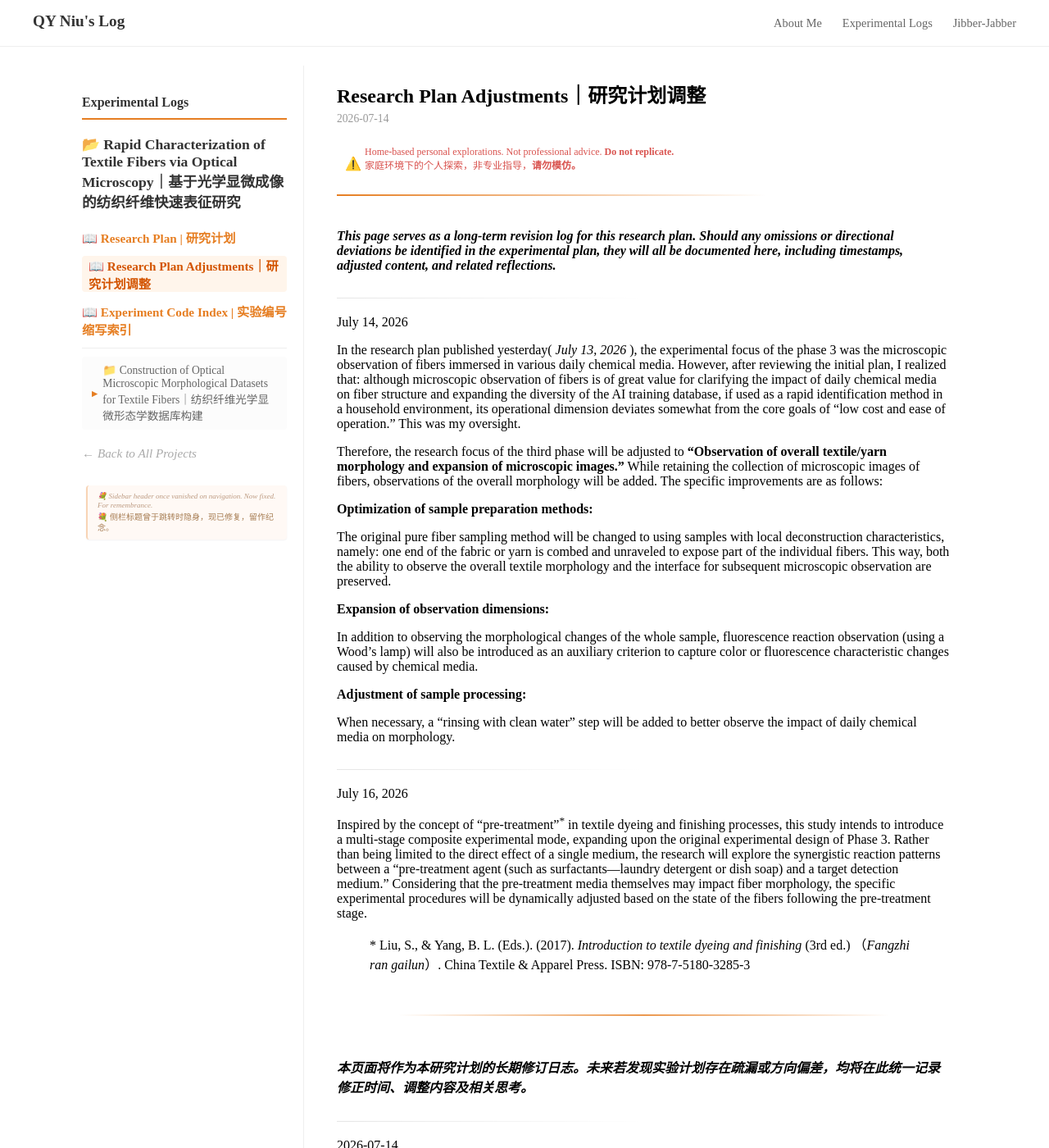
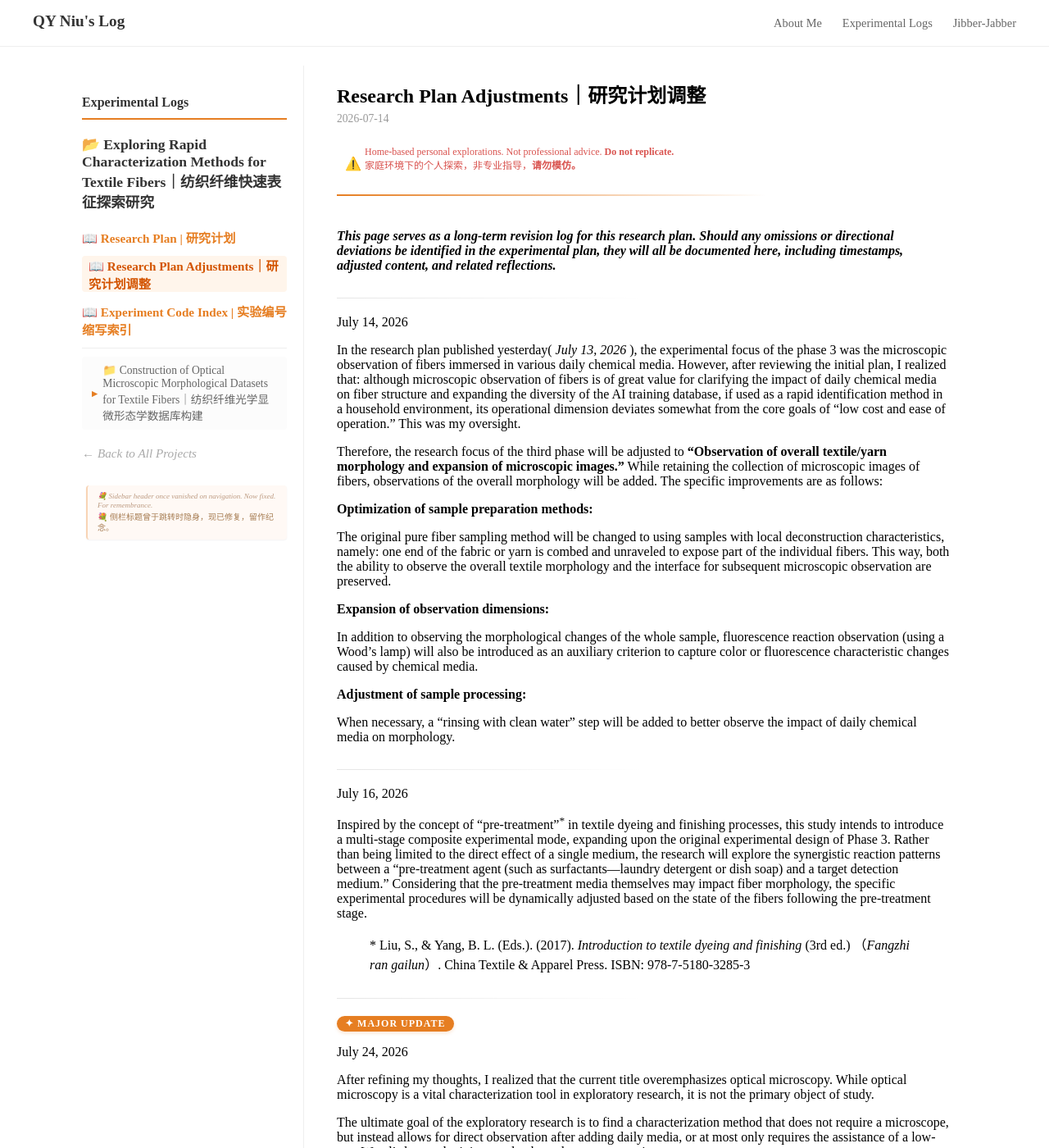
Before and after one commit to nqy-exp/nqy-exp.github.io, a Jekyll site: the page built from _projects/projectA/pa-rp-adjust.md, in a window 1280 px wide and 1400 px high. Shown: the whole window at 82% size. Built offline with Jekyll 4.4.1, drawn with Linux system fonts in a browser that asks for light colours; some of the changed text lies outside the part shown.

Commit message:
change the title of PA

```diff
--- a/_config.yml
+++ b/_config.yml
@@ -10,7 +10,7 @@ collections:
 
 # 使用双引号包裹所有字符串，防止特殊字符干扰解析
 project_mapping:
-  "projecta": "Rapid Characterization of Textile Fibers via Optical Microscopy｜基于光学显微成像的纺织纤维快速表征研究"
+  "projecta": "Exploring Rapid Characterization Methods for Textile Fibers｜纺织纤维快速表征探索研究"
   "projecta1": "Construction of Optical Microscopic Morphological Datasets for Textile Fibers｜纺织纤维光学显微形态学数据库构建"
   "projecta2": "Exploration of Automated Fiber Identification via Computer Vision｜基于计算机视觉的纤维成分自动识别方案探索"
   "projecta3": "Impact of Common Household Liquids on the Morphological Stability of Textile Fibers｜日常化学介质对纺织纤维形态的影响研究"
--- a/_projects/projectA/pa-rp-adjust.md
+++ b/_projects/projectA/pa-rp-adjust.md
@@ -38,13 +38,30 @@ Inspired by the concept of "pre-treatment"<sup class="reference">*</sup> in text
 
 >\* Liu, S., & Yang, B. L. (Eds.). (2017). _Introduction to textile dyeing and finishing_ (3rd ed.) （*Fangzhi ran gailun*）. China Textile & Apparel Press. ISBN: 978-7-5180-3285-3
 
+<div class="light-divider"></div>
+
+<span class="update-badge">Major Update</span>
+
+July 24, 2026
+
+After refining my thoughts, I realized that the current title overemphasizes optical microscopy. While optical microscopy is a vital characterization tool in exploratory research, it is not the primary object of study.
+
+The ultimate goal of the exploratory research is to find a characterization method that does not require a microscope, but instead allows for direct observation after adding daily media, or at most only requires the assistance of a low-cost Wood's lamp, obtaining results through cross-comparison.
+
+Furthermore, I want to clarify the core significance of **Phase II (AI assistance)**: if rapid and accurate judgment can be achieved through AI training, it will significantly expand the range of testable fabrics in Phase III. Conversely, should Phase II fail, the research scope would be limited to testing known materials, thereby restricting the breadth of the study.
+
+In short, the core objective of this exploratory research is not merely the success of AI training or the application of microscopy; these are simply the means used to expand the testing scope, facilitate observation, and acquire more fiber information.
+
+Therefore, to more accurately express the research purpose, the title has been updated to: **Exploring Rapid Characterization Methods for Textile Fibers | 纺织纤维快速表征探索研究**
+
+
 ---
 
 <em><strong>本页面将作为本研究计划的长期修订日志。未来若发现实验计划存在疏漏或方向偏差，均将在此统一记录修正时间、调整内容及相关思考。</strong></em>
 
 <div class="light-divider"></div>
 
-2026-07-14
+2026.07.14
 
 在昨天（ *2026-07-13* ）发布的研究计划中，第三阶段的实验重心在对于浸润过各种日常化学介质的纤维的显微镜观察。但在对初步方案进行复盘后，我意识到：虽然针对纤维的显微观察对于明确日常化学介质对纤维结构的影响，以及扩充 AI训练数据库的多样性具有重要价值，但若以此作为家庭环境下的快速鉴别手段，其操作维度与“低成本、易操作”的核心目标存在一定偏差。这是我的疏漏。
 
@@ -65,6 +82,23 @@ Inspired by the concept of "pre-treatment"<sup class="reference">*</sup> in text
 
 <div class="light-divider"></div>
 
-2026-07-16
+2026.07.16
 
 在阅读书籍时，受纺织染整工艺中“前处理”<sup class="reference">*</sup>的启发，拟在第三阶段原本的实验之外，再引入多级复合实验模式。不再局限于单一介质的直接作用，而是探索“预处理剂（如表面活性剂——洗衣液或者洗碗液）+ 目标检测介质”的协同反应规律。考虑到预处理的介质本身会对纤维形态产生影响，具体的实验步骤将根据预处理后的纤维状态进行动态调整。
+
+<div class="light-divider"></div>
+
+<span class="update-badge">重大更新</span>
+
+2026.07.24
+
+在整理了一下思路之后，我意识到目前的标题过于强调光学显微镜了。光学显微镜虽然是探索研究中的一个重要的表征手段，但是并不是重点研究对象。
+
+探索研究的最终目的是寻找到一种无需借助显微镜，而是滴入日常介质后，进行直接观察，或至多仅需借助低成本的伍德氏灯进行辅助，通过交叉对比后得出结果的表征手法。
+
+同时，我需要明确**第二阶段AI辅助**的核心意义：如果能够通过 AI 训练实现AI辅助快速准确的判定，将极大扩展第三阶段可测试的布料范围。反之，若第二阶段失败，研究范围将被局限于已知材料的测试，从而限制了研究对象的广度。
+
+总之，这项探索性研究的核心目标，并非仅仅是 AI 训练的成功或显微镜的应用，这些都只是为了扩大测试范围、辅助观察并获取更多纤维信息的手段。
+
+因此为了更加明确地表达研究目的，将研究标题更改为：
+**Exploring Rapid Characterization Methods for Textile Fibers｜纺织纤维快速表征探索研究**
--- a/assets/css/style.css
+++ b/assets/css/style.css
@@ -1447,6 +1447,35 @@ box-shadow: 0 1px 2px rgba(0,0,0,0.05);
   transform: scale(1.05);    /* 核心：轻微放大 5%。这个比例最自然，不会显得突兀 */
 }
 
+/* =========================================
+   重要更新徽标 (Major Update Badge)
+   ========================================= */
+
+.update-badge {
+    display: inline-flex;         /* 允许图标和文字并排 */
+    align-items: center;          /* 垂直居中 */
+    padding: 2px 10px;            /* 呼吸感边距 */
+    font-size: 0.75em;            /* 字号稍小，显得精致 */
+    font-weight: bold !important; /* 必须加粗以示重要 */
+    text-transform: uppercase;    /* 全部大写，增加权威感 */
+    letter-spacing: 1px;          /* 字符间距，增加高级感 */
+
+    background-color: #e67e22;    /* 使用你的品牌橙色 */
+    color: #ffffff !important;    /* 文字纯白，对比度高 */
+    border-radius: 50px;          /* 胶囊形状 */
+
+    margin-right: 8px;            /* 与后面文字的距离 */
+    vertical-align: middle;       /* 与前后行内文字对齐 */
+    box-shadow: 0 2px 4px rgba(230, 126, 34, 0.2); /* 微弱阴影，增加立体感 */
+}
+
+/* 徽标前面的小图标 (可选) */
+.update-badge::before {
+    content: "✦";                 /* 使用一个精致的星星或圆点符号 */
+    margin-right: 4px;
+    font-size: 1em;
+}
+
 /*
    【全自动响应式补丁】
    作用：无论你在 HTML 里给图片写了多大的 width (比如 800px)，
```
Also changed, not shown: _projects/projectA/pa-rp.md (+5 -3 lines).
